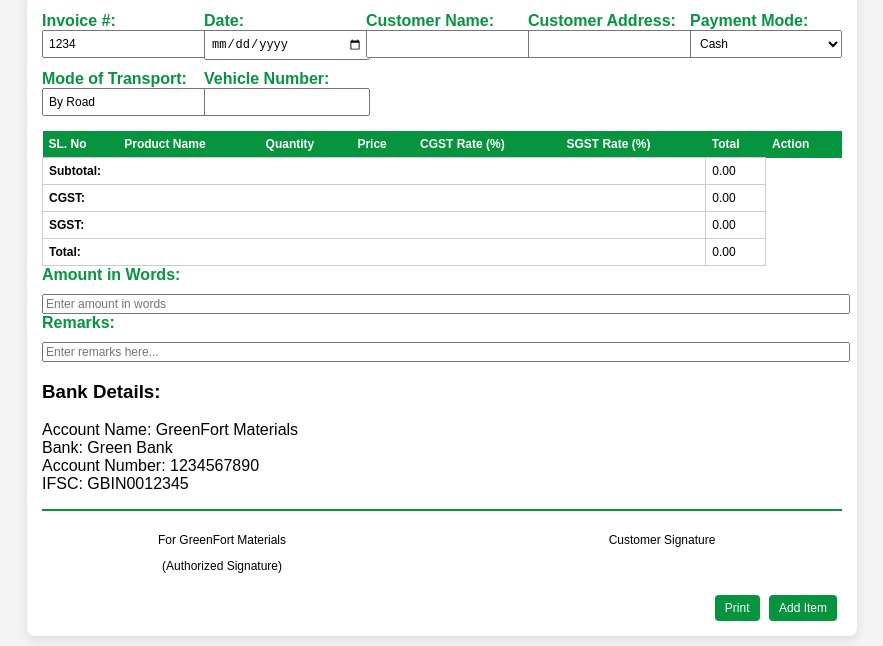
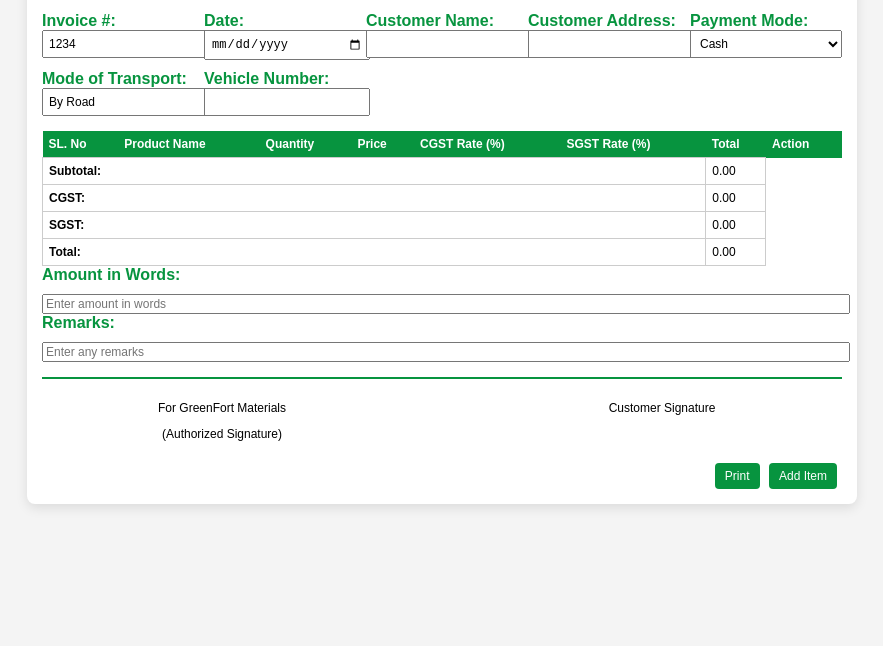
Before and after one commit to mohammedshine/mohammedshine.github.io, a plain HTML site: page test.html in a window 1280 px wide. Shown: the part 215-861 px from the top of the page, without its empty margins (198-1081 px from the left). After the commit the page ends 800 px from the top, so only its background shows below. Drawn offline with Linux system fonts and the light colour scheme.

Commit message:
Update test.html

```diff
--- a/test.html
+++ b/test.html
@@ -142,7 +142,8 @@
                 outline: none !important;
                 background: none !important;
             }
-            button {
+            button,
+            .invoice-copy-type { /* Hide dropdown and label when printing */
                 display: none !important;
             }
             #invoice-table th.action-column, #invoice-table td.action-column {
@@ -280,11 +281,7 @@
             </div>
             <div>
                 <label for="remarks">Remarks:</label>
-                <input type="text" id="remarks" name="remarks" class="remarks" placeholder="Enter remarks here...">
-            </div>
-            <div>
-                <h3>Bank Details:</h3>
-                <p>Account Name: GreenFort Materials<br>Bank: Green Bank<br>Account Number: 1234567890<br>IFSC: GBIN0012345</p>
+                <input type="text" id="remarks" name="remarks" class="remarks" placeholder="Enter any remarks">
             </div>
         </div>
 
```
